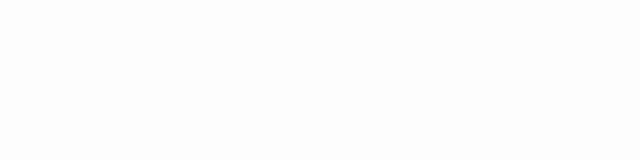
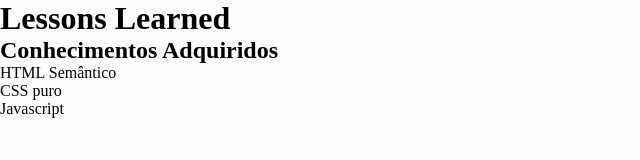
Before and after one commit to DN4Davi/Lessons-Learned, a website built with Vite: page index.html in a window 1280 px wide. Shown: the whole page, without its empty margins (0-640 px from the left). Built offline with nearby package versions, Linux system fonts and the light colour scheme.

Commit message:
Requisitos 03 e 06 completos

```diff
--- a/index.html
+++ b/index.html
@@ -7,8 +7,18 @@
   </head>
   <body>
     <header class="page-header">
-
+      <h1>Lessons Learned</h1>
     </header>
+    <main>
+      <section aria-labelledby="learned-title">
+        <h2 id="learned-title">Conhecimentos Adquiridos</h2>
+        <ul id="learned">
+          <li>HTML Semântico</li>
+          <li>CSS puro</li>
+          <li>Javascript</li>
+        </ul>
+      </section>
+    </main>
     <script src="src/main.js" type="module"></script>
   </body>
 </html>
```
Also changed, not shown: README.md.
